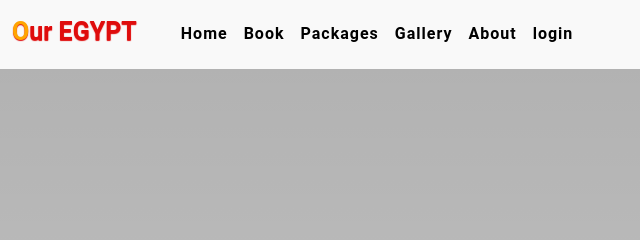
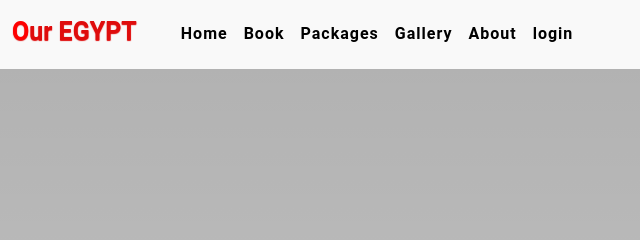
Before and after one commit to mariamfayad/ourEgypt, a plain HTML site: page index.html in a window 1280 px wide. Shown: the top 240 px of the page, 0-640 px from the left. Drawn offline with nearby package versions, Linux system fonts and the light colour scheme.

Commit message:
Eman Update style.css
Turn Logo Span to Red

```diff
--- a/style.css
+++ b/style.css
@@ -18,7 +18,7 @@
     margin-bottom: 5px;
 }
 #logo span{
-    color: #ffa500;
+    color: red;
 }
 .navbar-toggler span{
     color:#ffa500;
```
